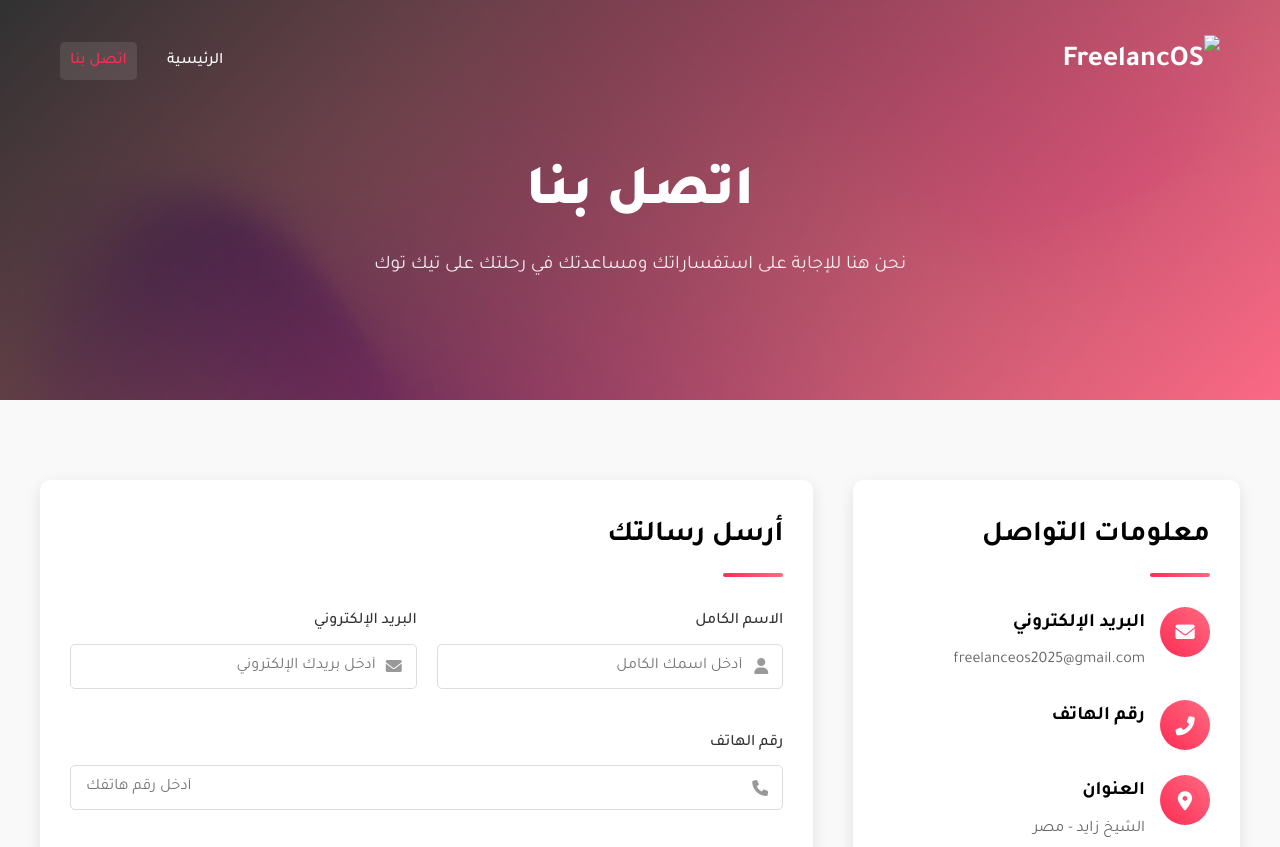
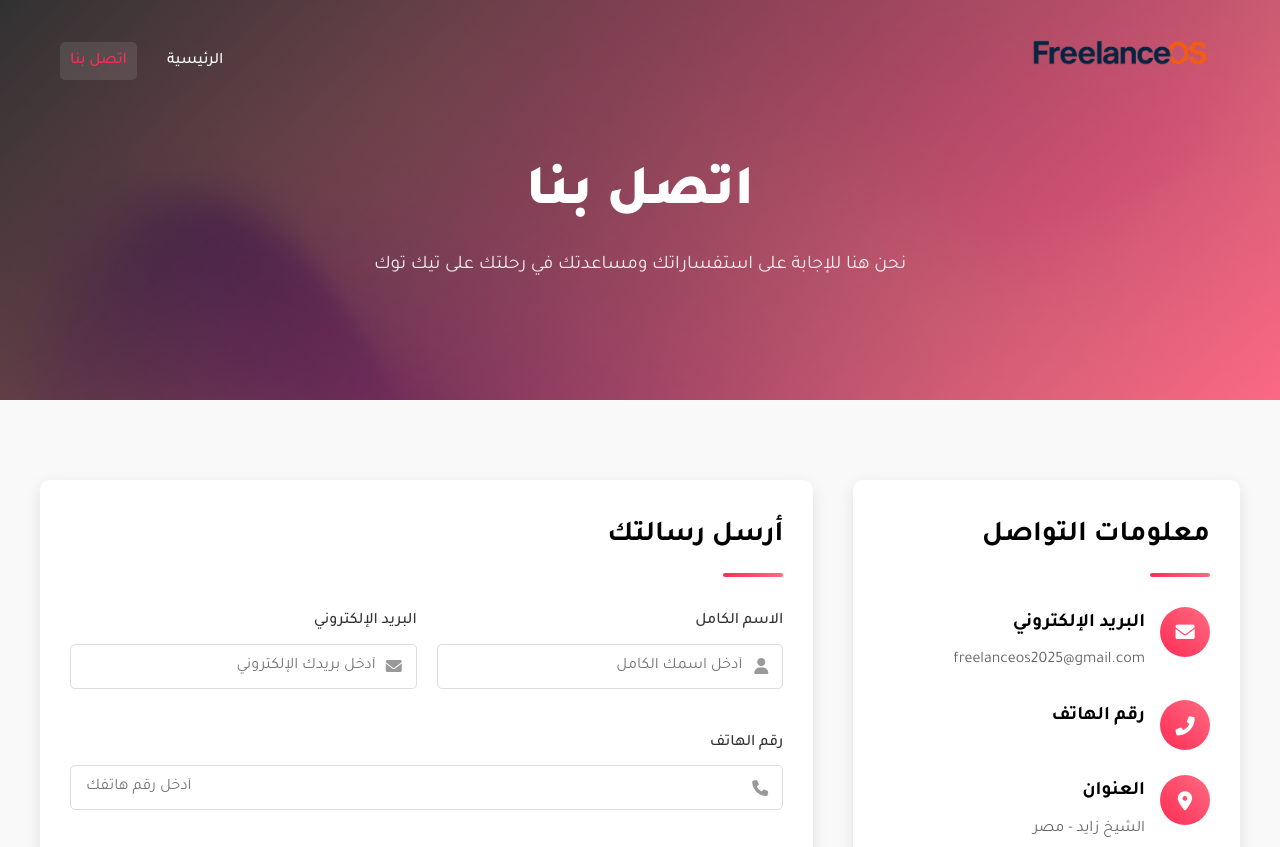
Before and after one commit to freelanceos/tiktokviral, a website: page contactus.html in a window 1280 px wide. Shown: the top 847 px of the page. Drawn offline with Linux system fonts and the light colour scheme; files whose address does not match are found by name.

Commit message:
Add files via upload

```diff
--- a/contactus.html
+++ b/contactus.html
@@ -17,7 +17,7 @@
       <nav class="navbar">
         <div class="logo">
           <a href="index.html">
-            <img src="public/images/logo.png" alt=" FreelancOS" class="logo-img" style="width: 200px; height: auto;">
+            <img src="assets/images/logo.png" alt=" FreelancOS" class="logo-img" style="width: 200px; height: auto;">
           </a>
         </div>
         <div class="nav-links">
@@ -140,7 +140,7 @@
     <div class="container">
       <div class="footer-content">
         <div class="footer-logo">
-          <img src="public/images/logo.png" alt="تيك توك" class="footer-logo-img">
+          <img src="assets/images/logo.png" alt="تيك توك" class="footer-logo-img">
           <span>freelanceos </span>
         </div>
         <div class="footer-links">
--- a/style/contact.css
+++ b/style/contact.css
@@ -68,7 +68,7 @@ img {
 .hero-section {
   position: relative;
   min-height: 50vh;
-  background: url('assets/images/background.jpg') center/cover no-repeat;
+  background: url('/assets/images/background.jpg') center/cover no-repeat;
   color: var(--light-color);
   overflow: hidden;
 }
--- a/style/index.css
+++ b/style/index.css
@@ -94,7 +94,7 @@ section {
 .hero-section {
   position: relative;
   min-height: 100vh;
-  background: url('public/images/background.jpg') center/cover no-repeat;
+  background: url('assets/images/background.jpg') center/cover no-repeat;
   color: var(--light-color);
   overflow: hidden;
 }
```
